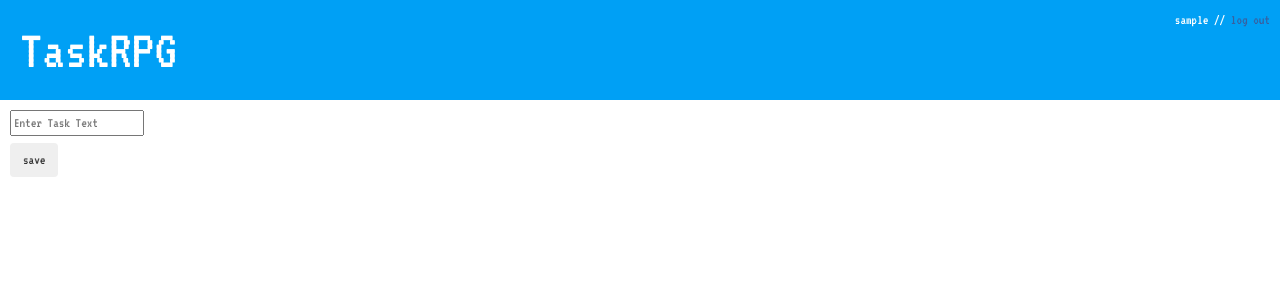
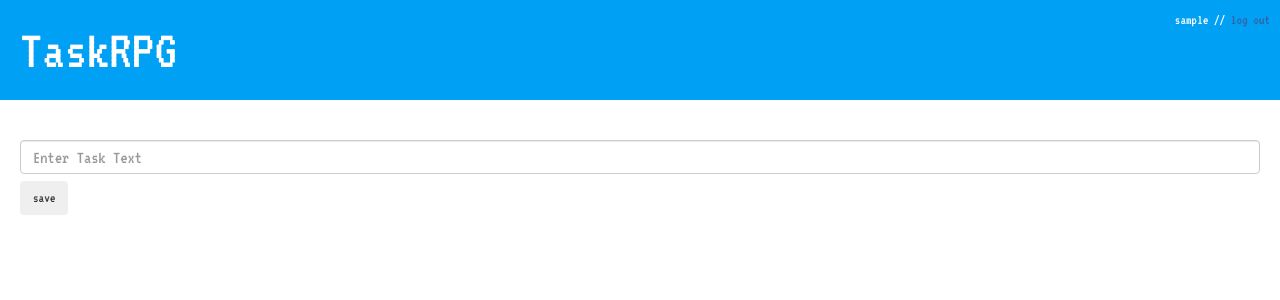
Before and after one commit to jifunks/taskrpg, a Django app: page / in a window 1280 px wide. Shown: the top 300 px of the page. Run offline with Django 3.2, Linux system fonts and the light colour scheme; the visitor is signed in with stand-in values (Sample User, id 1); data that the repository does not hold is empty; some libraries are stand-ins or nearby versions.

Commit message:
Updated style

```diff
--- a/tasklist/static/css/style.css
+++ b/tasklist/static/css/style.css
@@ -6,6 +6,8 @@ body {
 
 #main {
     margin: 10px 10px 10px 10px;
+    padding: 10px 10px 10px 10px;
+
 }
 
 #headerbar {
@@ -43,12 +45,16 @@ body {
 }
 
 #taskform {
+
+}
+
+.form-control {
+    font-size: 1.3em;
 }
 
 #tasklist ul{
     list-style-type: none;
     padding: 0;
-    margin: 10px 10px 10px 10px;
 }
 
 #tasklist li {
@@ -75,6 +81,7 @@ body {
     font-size: 1.5em;
     display: inline;
     vertical-align: middle;
+    word-wrap: break-word;
 }
 
 .taskwrapper p {
--- a/tasklist/static/js/script.js
+++ b/tasklist/static/js/script.js
@@ -70,5 +70,4 @@ $(document).on('click', 'li', function (e) {
   }
   var this_element = $(this).attr('id').split("-")[1];
   var returned_id = toggle_task_completion(this_element);
-git
 });
--- a/tasklist/templates/tasklist/task_list.html
+++ b/tasklist/templates/tasklist/task_list.html
@@ -20,7 +20,7 @@
         <form onsubmit="add_task();return false;" id="new_task_form" class="form-horizontal">
             {% csrf_token %}
             <div class="controls">
-                <input type="text" placeholder="Enter Task Text" id="newtask-text" required/>
+                <input type="text" placeholder="Enter Task Text" id="newtask-text" class="form-control" required/>
             </div>
             <div class="control-group">
                 <label class="control-label"></label>
```
